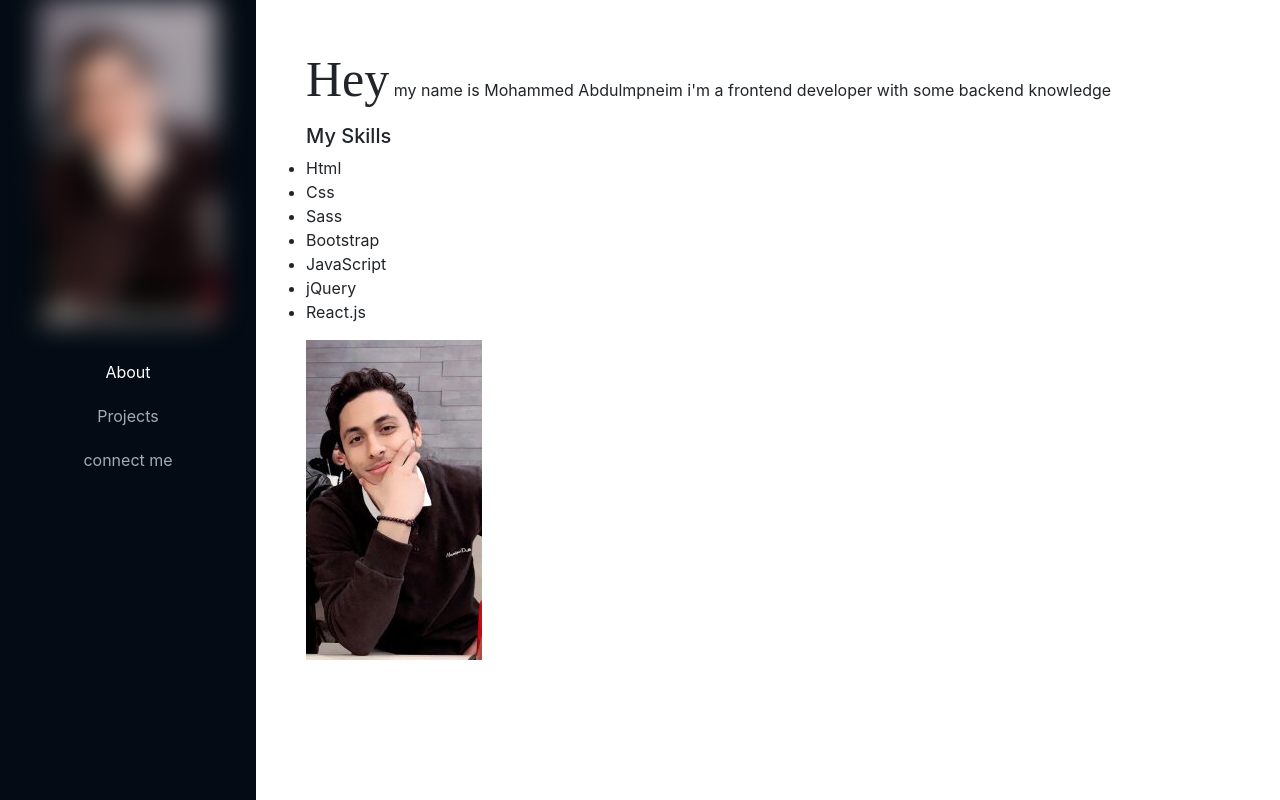
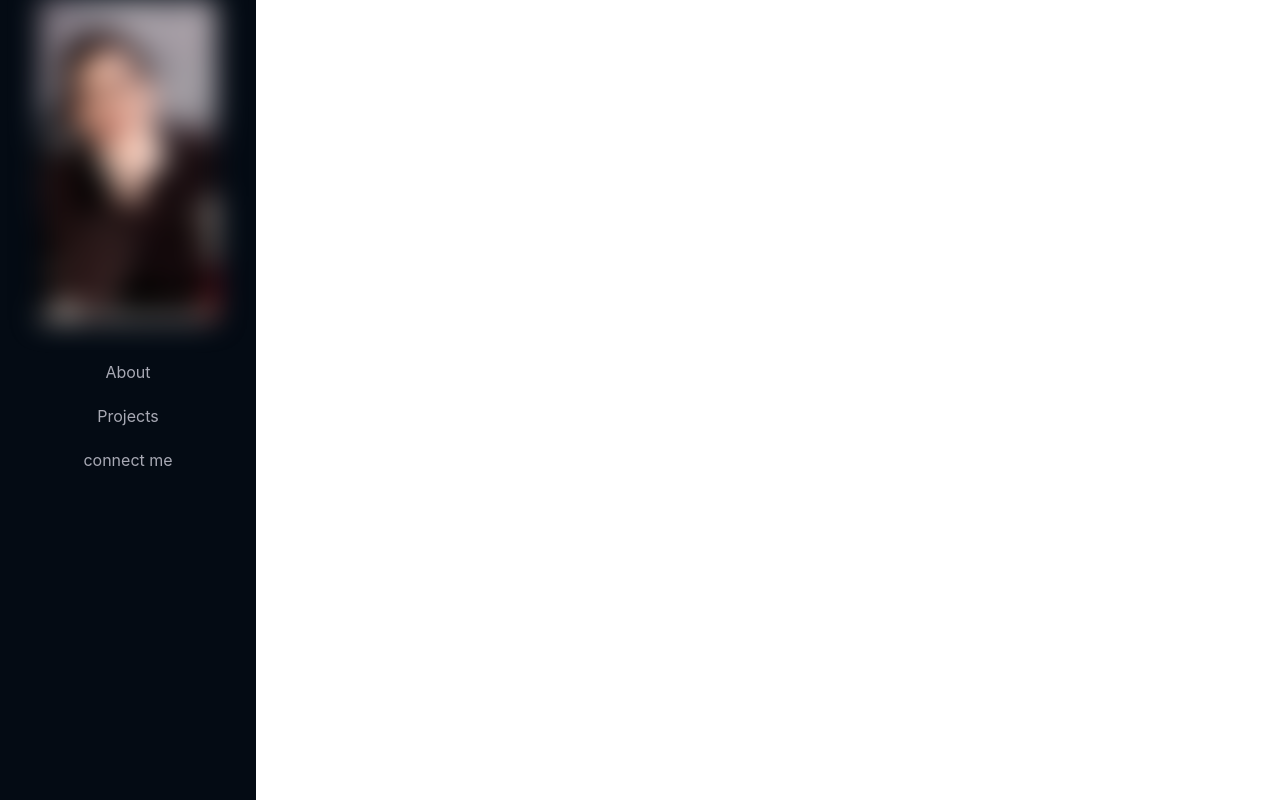
Before and after one commit to MAlngaawy/profile, a React (Create React App) app: page / in a window 1280 px wide. Built offline with nearby package versions, Linux system fonts and the light colour scheme.

Commit message:
Write Readme.md File

```diff
--- a/public/index.html
+++ b/public/index.html
@@ -23,7 +23,7 @@
       work correctly both with client-side routing and a non-root public URL.
       Learn how to configure a non-root public URL by running `npm run build`.
     -->
-    <title>My SPA</title>
+    <title>M.Alngaawy Portfolio</title>
   </head>
   <body>
     <noscript>You need to enable JavaScript to run this app.</noscript>
--- a/src/components/App.js
+++ b/src/components/App.js
@@ -21,7 +21,7 @@ const SideBar = () =>{
         <img src={avatar} />
       </div>
       <ul>
-        <li> <NavLink exact to="/" activeClassName='active' > About </NavLink> </li>
+        <li> <NavLink exact to="/profile" activeClassName='active' > About </NavLink> </li>
         <li> <NavLink to="/projects" activeClassName='active' > Projects </NavLink> </li>
         <li> <NavLink to="/connect" activeClassName='active' > connect me </NavLink> </li>
       </ul>
@@ -36,7 +36,7 @@ export default function App() {
         <SideBar />
 
         <Switch>
-          <Route exact path="/" component={About} />
+          <Route exact path="/profile" component={About} />
           <Route path="/projects" component={Projects} />
           <Route path="/connect" component={Connect} />
         </Switch>
```
Also changed, not shown: 1 other file (tests, documents, lock files or other folders).
